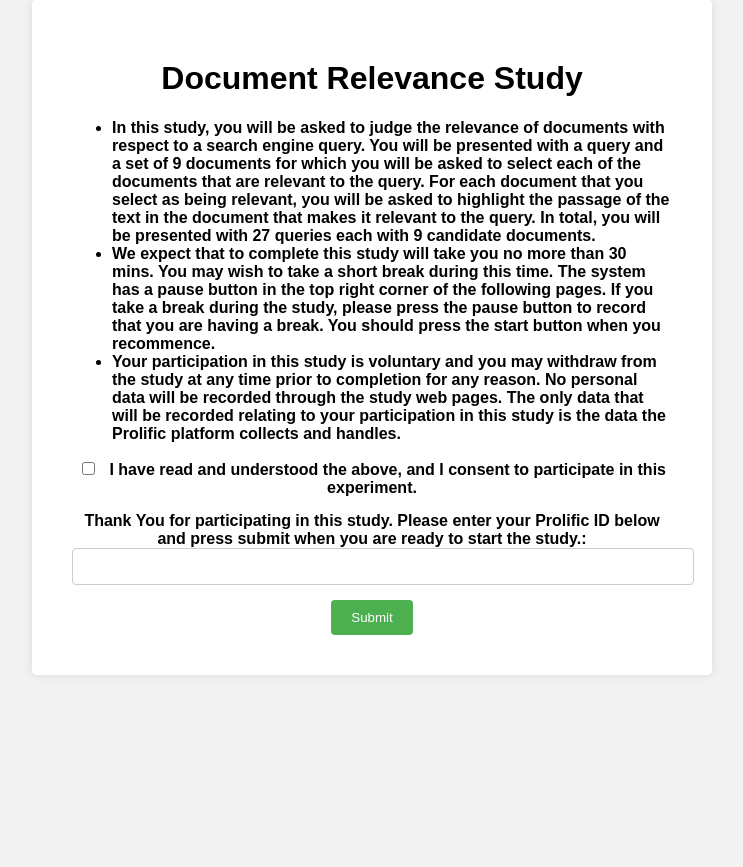
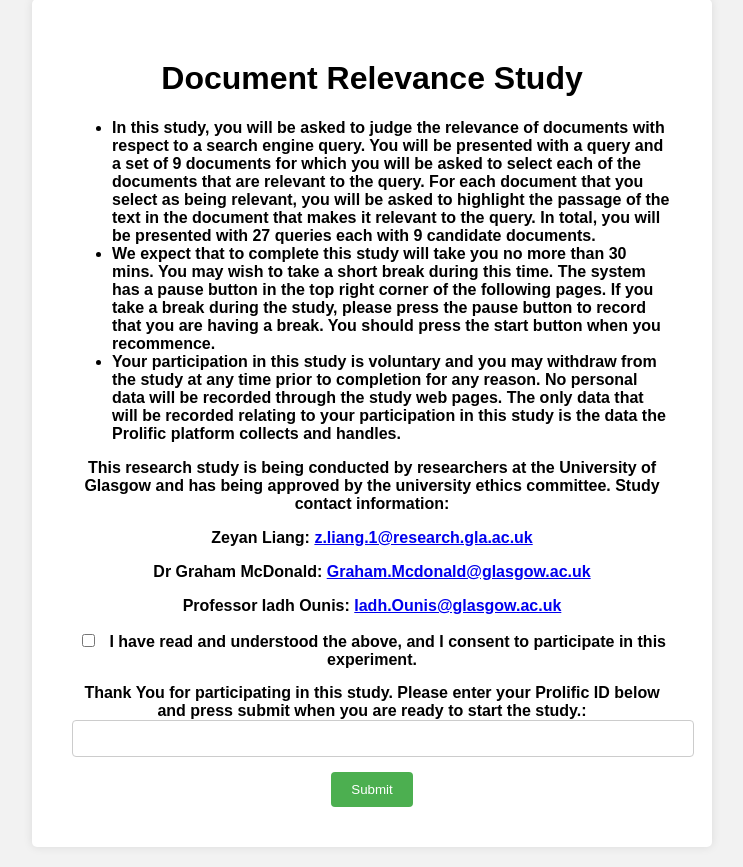
Before and after one commit to LIANGZEYAN/IR_UserCaseStudy.github.io, a Flask app: page / in a window 1280 px wide. Shown: the part 21-888 px from the top of the page, without its empty margins (268-1011 px from the left). Before the commit the page ends 696 px from the top, so only its background shows below. Run offline with Flask 2, Linux system fonts and the light colour scheme; data that the repository does not hold is empty.

Commit message:
Update index.html

```diff
--- a/templates/index.html
+++ b/templates/index.html
@@ -56,6 +56,13 @@
       <li><strong>Your participation in this study is voluntary and you may withdraw from the study at any time prior to completion for any reason. No personal data will be recorded through the study web pages. The only data that will be recorded relating to your participation in this study is the data the Prolific platform collects and handles.</li>
     </ul>
 
+    <div class="contact">
+      <div class="contacts-title">This research study is being conducted by researchers at the University of Glasgow and has being approved by the university ethics committee. Study contact information:</div>
+      <p>Zeyan Liang: <a href="mailto:z.liang.1@research.gla.ac.uk">z.liang.1@research.gla.ac.uk</a></p>
+      <p>Dr Graham McDonald: <a href="mailto:Graham.Mcdonald@glasgow.ac.uk">Graham.Mcdonald@glasgow.ac.uk</a></p>
+      <p>Professor Iadh Ounis: <a href="mailto:Iadh.Ounis@glasgow.ac.uk">Iadh.Ounis@glasgow.ac.uk</a></p>
+    </div>
+
     <form method="post">
       <div>
         <input type="checkbox" name="terms" value="accepted" required> I have read and understood the above, and I consent to participate in this experiment.
```
